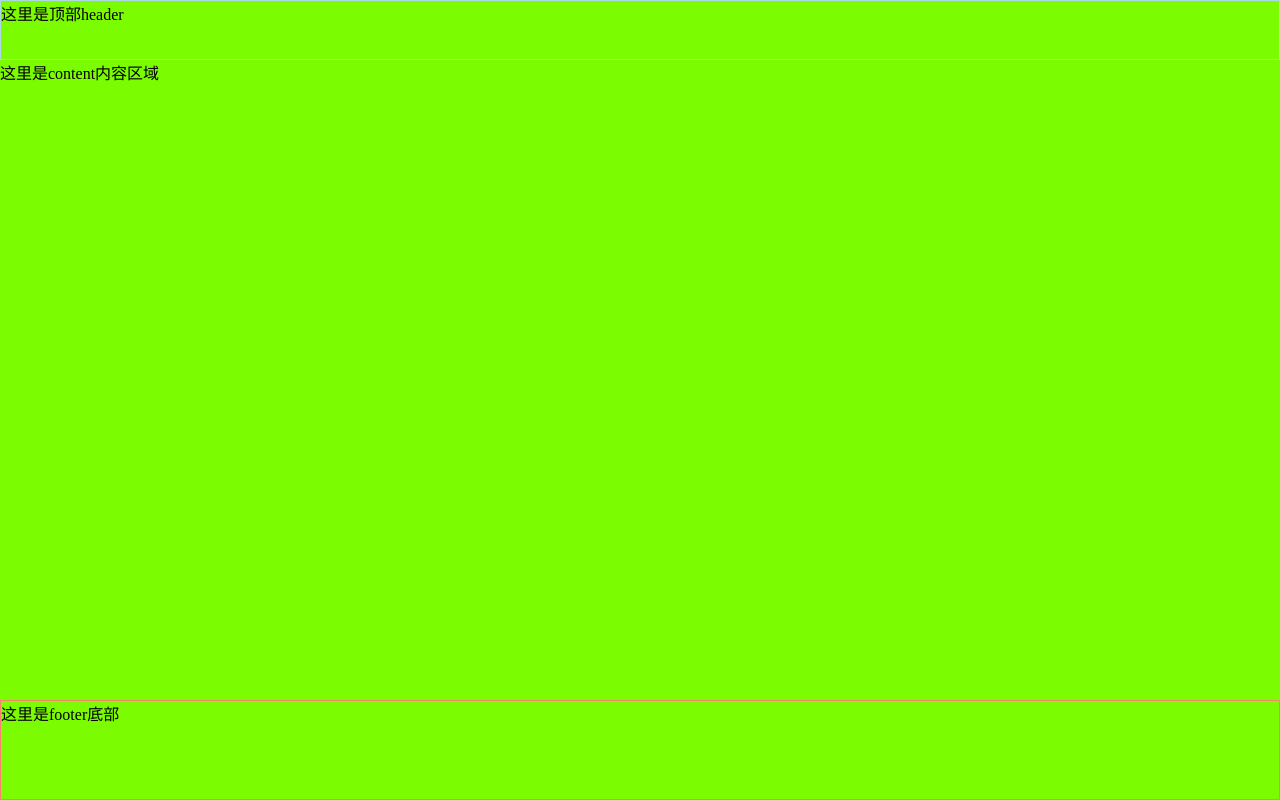
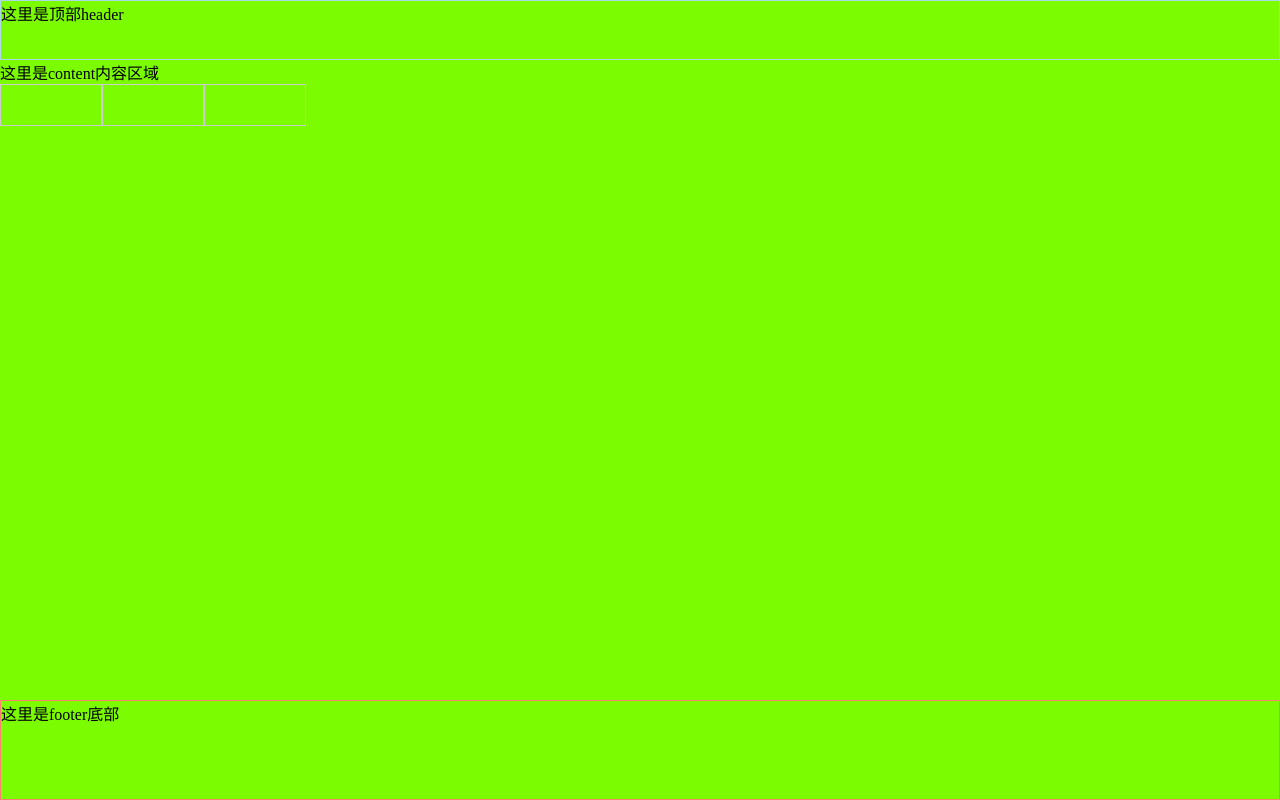
Before and after one commit to wood815ctiy/1111111, a plain HTML site: page index.html in a window 1280 px wide. Drawn offline with Linux system fonts and the light colour scheme.

Commit message:
添加list

```diff
--- a/css/index.css
+++ b/css/index.css
@@ -7,6 +7,16 @@
   height: 100vh;
   width: 100vw;
   background: lawngreen;
+}
+
+.content .list {
+  display: flex;
+}
+
+.content .list li {
+  border: 1px solid #ccc;
+  width: 100px;
+  height: 40px;
 }
 
 .header {
--- a/index.html
+++ b/index.html
@@ -13,6 +13,11 @@
     </div>
     <div class="content">
       这里是content内容区域
+      <ul class="list">
+        <li></li>
+        <li></li>
+        <li></li>
+      </ul>
     </div>
     <div class="footer">
       这里是footer底部
```
